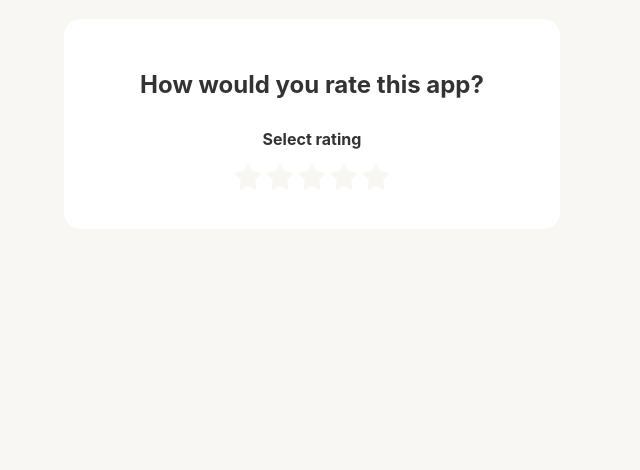
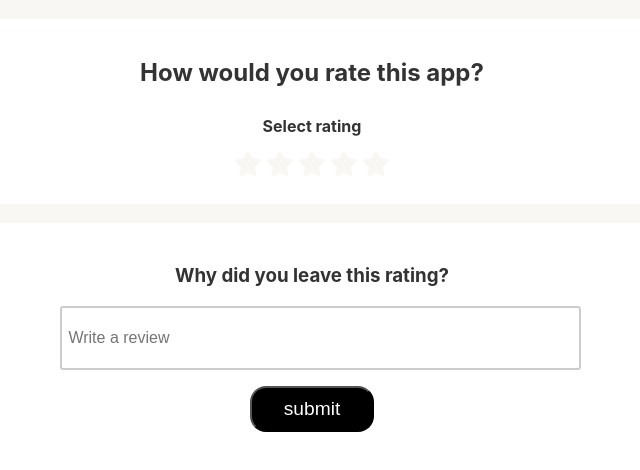
Before and after one commit to samuel-obabire/Rating-App, a React (Create React App) app: page / in a window 1280 px wide. Shown: the top 470 px of the page, without its empty margins (328-968 px from the left). Built offline with nearby package versions, Linux system fonts and the light colour scheme.

Commit message:
adds more UI components and creates feedback context

```diff
--- a/src/App.js
+++ b/src/App.js
@@ -2,13 +2,18 @@ import { useState } from "react"
 import "./App.css"
 
 import RatingSelect from "./components/rating-select/RatingSelect"
+import RatingReview from "./components/rating-review/RatingReview"
+import FeedbackProvider from "./context/FeedbackContext"
 
 const App = () => {
   const [rating, setRating] = useState(0)
 
   return (
     <div className="container">
-      <RatingSelect select={setRating} selectedRating={rating} />
+      <FeedbackProvider>
+        <RatingSelect select={setRating} selectedRating={rating} />
+        <RatingReview />
+      </FeedbackProvider>
     </div>
   )
 }
--- /dev/null
+++ b/src/components/rating-review/RatingReview.css
@@ -0,0 +1,13 @@
+.input-group input {
+  padding: 0.4rem;
+  border: 2px solid #ccc;
+  border-radius: 0.2rem;
+  resize: none;
+  font-size: 1rem;
+  width: 100%;
+  height: 3rem;
+}
+
+.form {
+  width: 70%;
+}
--- /dev/null
+++ b/src/components/rating-review/RatingReview.js
@@ -0,0 +1,40 @@
+import { useState } from "react"
+import { useFeedback } from "../../context/FeedbackContext"
+
+import "./RatingReview.css"
+import Card from "../../Card"
+import Button from "../shared/button/Button"
+
+const RatingReview = () => {
+  const [review, setReview] = useState("")
+  const { handleSubmit } = useFeedback()
+
+  const onChange = (e) => {
+    setReview(e.currentTarget.value)
+  }
+  const onSubmit = (e) => {
+    e.preventDefault()
+    handleSubmit(review)
+  }
+
+  return (
+    <Card>
+      <div className="form">
+        <form onSubmit={onSubmit}>
+          <h3>Why did you leave this rating?</h3>
+          <div className="input-group">
+            <input
+              type="text"
+              value={review}
+              onChange={(e) => onChange(e)}
+              placeholder="Write a review"
+            />
+            <Button text="submit" />
+          </div>
+        </form>
+      </div>
+    </Card>
+  )
+}
+
+export default RatingReview
--- a/src/components/rating-select/RatingSelect.css
+++ b/src/components/rating-select/RatingSelect.css
@@ -13,7 +13,7 @@ label {
   cursor: pointer;
 }
 
-input {
+input[type="checkbox"] {
   display: none;
 }
 
--- a/src/components/rating-select/RatingSelect.js
+++ b/src/components/rating-select/RatingSelect.js
@@ -62,11 +62,11 @@ const RatingSelect = ({
   useEffect(() => {
     // if there is no mouseOverId
     if (mouseOverId !== null) {
-      return setMessage(messages.find((m) => m.i === mouseOverId).msg)
+      return setMessage(messages.find((m) => m.i === mouseOverId)?.msg)
     }
 
     if (selectedRating !== 0) {
-      return setMessage(messages.find((m) => m.i === selectedRating).msg)
+      return setMessage(messages.find((m) => m.i === selectedRating)?.msg)
     }
 
     setMessage("Select rating")
--- /dev/null
+++ b/src/components/shared/button/Button.css
@@ -0,0 +1,16 @@
+button {
+  display: block;
+  margin: 1rem auto;
+  padding: 0.6rem 2rem;
+  border-radius: 1rem;
+  font-size: 1.2rem;
+  cursor: pointer;
+  background-color: black;
+  color: white;
+  position: relative;
+}
+
+button:hover,
+button:active {
+  top: 1px;
+}
--- /dev/null
+++ b/src/components/shared/button/Button.js
@@ -0,0 +1,18 @@
+import PropTypes from "prop-types"
+
+import "./Button.css"
+
+const Button = ({ text, type }) => {
+  return <button>{text}</button>
+}
+
+Button.propTypes = {
+  text: PropTypes.string.isRequired,
+  type: PropTypes.oneOf(["primary", "secondary"]),
+}
+
+Button.defaultProps = {
+  type: "primary",
+}
+
+export default Button
--- /dev/null
+++ b/src/context/FeedbackContext.js
@@ -0,0 +1,28 @@
+import { useContext, createContext } from "react"
+
+const FeedbackContext = createContext()
+
+const FeedbackProvider = ({ children }) => {
+  const handleSubmit = (review) => {
+    console.log(review)
+  }
+
+  const value = { handleSubmit }
+
+  return (
+    <FeedbackContext.Provider value={value}>
+      {children}
+    </FeedbackContext.Provider>
+  )
+}
+
+export const useFeedback = () => {
+  const context = useContext(FeedbackContext)
+
+  if (context === "undefined") {
+    throw new Error("useFeedback must be used within FeedbackProvider")
+  }
+  return context
+}
+
+export default FeedbackProvider
--- a/src/index.css
+++ b/src/index.css
@@ -9,7 +9,6 @@ body {
 }
 
 .container {
-  max-width: 37rem;
   margin: 1rem auto;
   padding: 0 20px;
 }
@@ -21,12 +20,12 @@ body {
 }
 
 .card {
-  width: 80%;
-  max-width: 25rem;
+  width: 100%;
+  max-width: 45rem;
   background-color: #fff;
   color: #333;
   border-radius: 1rem;
-  padding: 2.2rem 3rem;
+  padding: 1.4rem 1rem;
   margin: 1.2rem auto;
   display: flex;
   flex-direction: column;
@@ -41,3 +40,9 @@ body {
 .card h2 {
   font-size: 1rem;
 }
+
+.card h1,
+h2,
+h3 {
+  text-align: center;
+}
```
